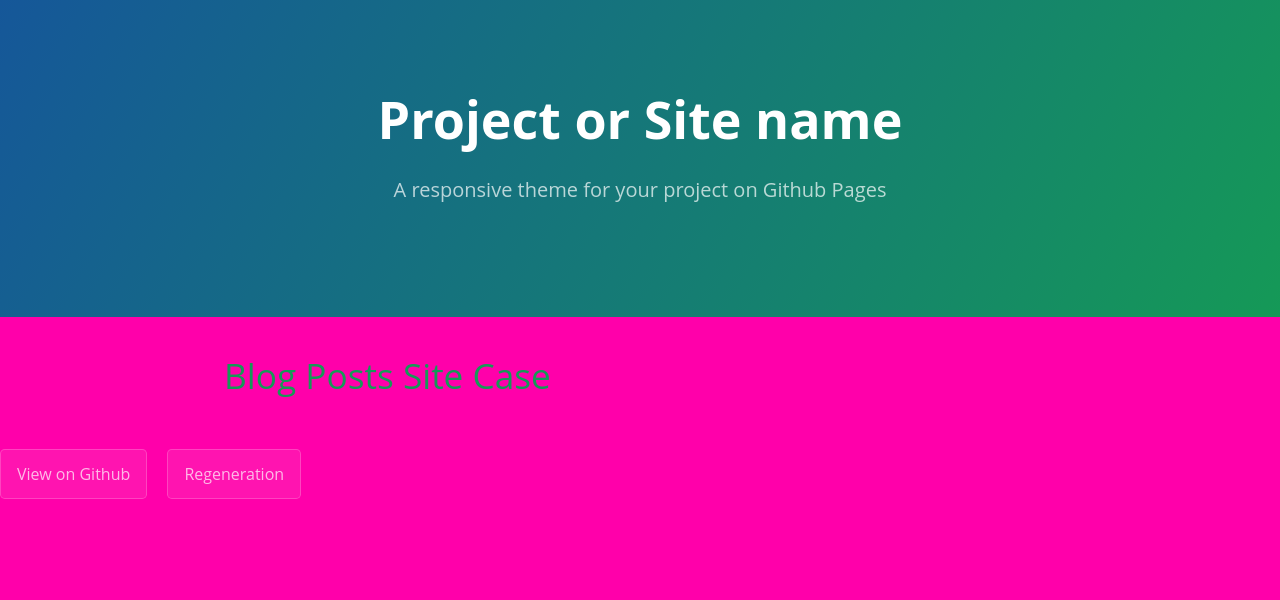
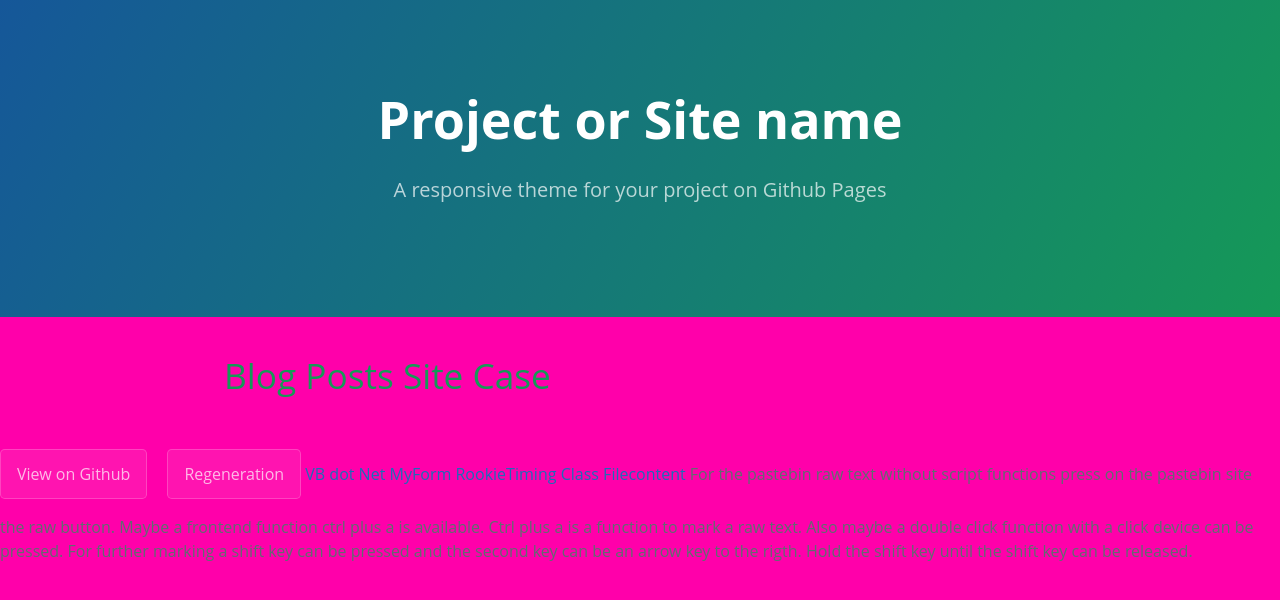
Before and after one commit to ledlightjungledStefan/Osterei, a Jekyll site: the page built from index.markdown, in a window 1280 px wide. Shown: the top 600 px of the page. Built offline with Jekyll 4.4.1, drawn with Linux system fonts in a browser that asks for light colours.

Commit message:
Update index.html

```diff
--- a/_layouts/index.html
+++ b/_layouts/index.html
@@ -20,5 +20,11 @@
     </section>
     <a href="#" class="btn">View on Github</a>
     <a href="/Osterei/solarplexus.html" class="btn">Regeneration</a>
+    <a href="https://pastebin.com/1Lksr6LN" class="">VB dot Net MyForm RookieTiming Class Filecontent</a>
+    For the pastebin raw text without script functions press on the pastebin site the raw button.
+    Maybe a frontend function ctrl plus a is available. Ctrl plus a is a function to mark a raw text.
+    Also maybe a double click function with a click device can be pressed. For further marking a shift
+    key can be pressed and the second key can be an arrow key to the rigth. Hold the shift key until
+    the shift key can be released.
   </body>
 </html>
```
